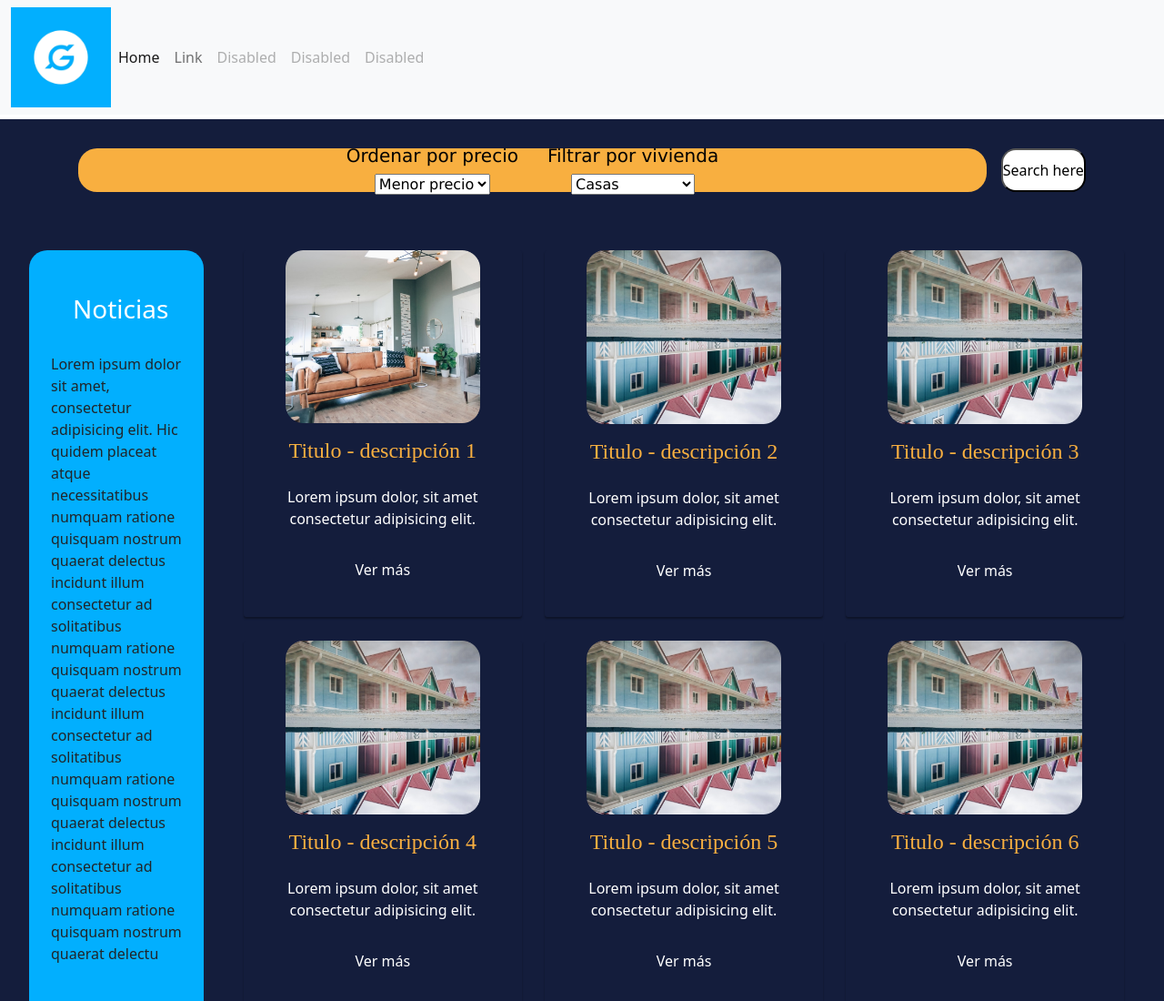
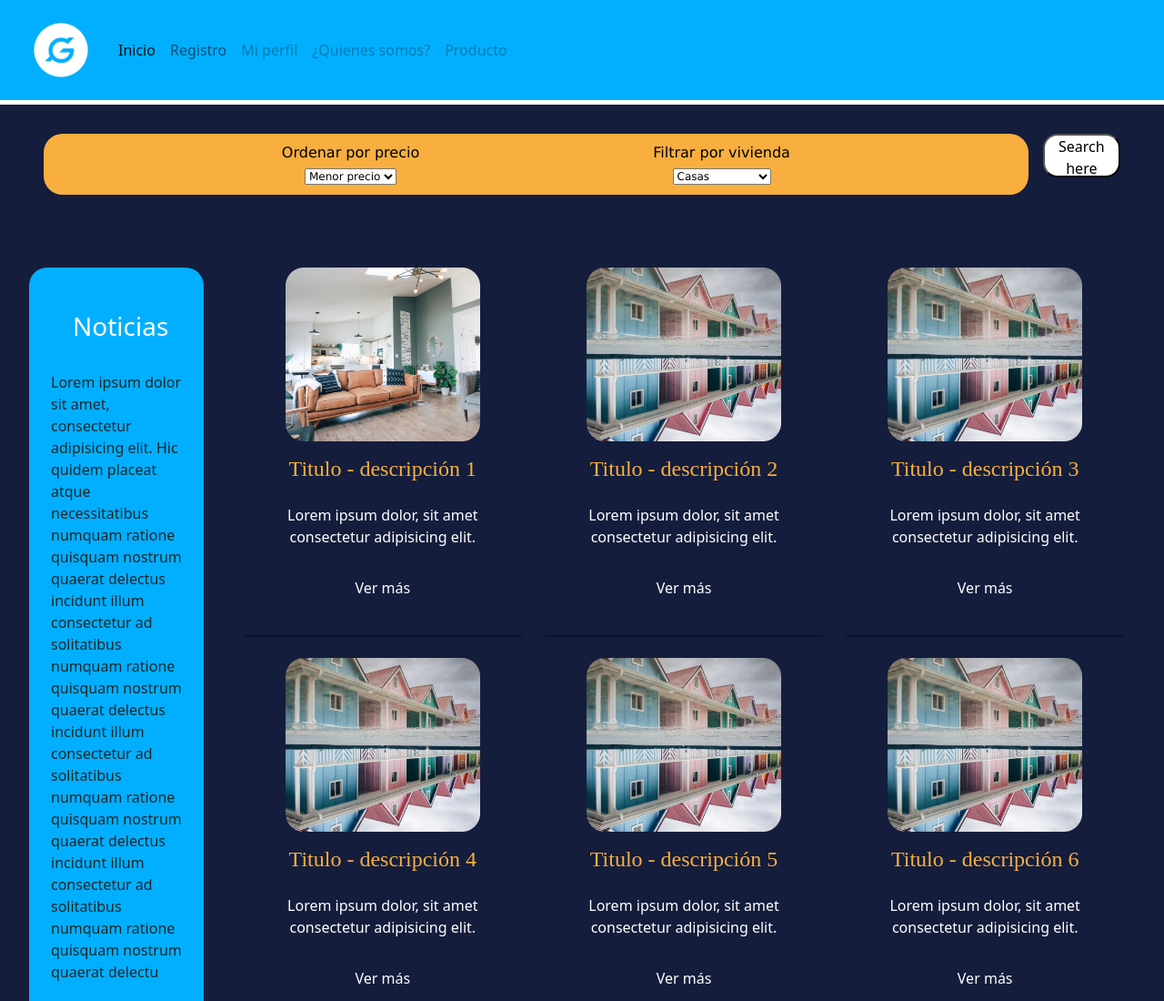
Before and after one commit to MAMQ01/marketplaceGD, a plain HTML site: page index.html in a window 1280 px wide. Shown: the top 1100 px of the page at 91% size. Drawn offline with nearby package versions, Linux system fonts and the light colour scheme.

Commit message:
linkeando el navbar con boostrap

```diff
--- a/css/style.css
+++ b/css/style.css
@@ -12,6 +12,10 @@ html, body {
 .logo {
     width: 110px;
     padding: 0px;
+}
+
+.container-fluid{
+    background-color: #02AFFE;
 }
 
 .header {
@@ -56,13 +60,23 @@ html, body {
 .filtros {
     display: flex;
     text-align: center;
-    padding: 2rem 1rem 0rem 1rem;
+    padding: 2rem 2rem 0rem 2rem;
     gap: 1rem;
     justify-content: center;
     margin-top: 0.3rem;
+    margin: 0.3rem 1rem 1rem 1rem;
 }
 
-.filtros button{
+.navbar{
+    padding: 0;
+}
+
+.navbar navbar-expand-lg bg-light .container-fluid div ul li {
+    color: #ffffff;
+}
+
+
+.filtros h5{
     font-size: 1rem;
 }
 
@@ -71,25 +85,30 @@ html, body {
     border-radius: 1.3rem;
     display: flex;
     align-items: center;
-    justify-content: center;
-    max-height: 3rem;
-    width: 80%;
+    justify-content: space-evenly;
+    max-height: 300px;
+    width: 100%;
     color: #000;
-    font-weight: 800;
+    font-weight: 600;
     font-family: 'Lucida Sans', 'Lucida Sans Regular', 'Lucida Grande', 'Lucida Sans Unicode', Geneva, Verdana, sans-serif;
+    padding: 0.5rem;
+    font-size: 0.75rem;
 }
 
 .filtro_1 {
-    padding: 1rem;
+    padding: 0.2rem;
 }
 
 .filtro_2 {
-    padding: 1rem;
+    padding: 0.2rem;
 }
 
 .filtros button{
     background-color: #ffffff;
     border-radius: 1rem;
+    max-height: 3rem;
+    justify-content: center;
+    align-items: center;
 }
 
 .aside_container {
--- a/index.html
+++ b/index.html
@@ -19,7 +19,7 @@
     <header>
         <nav class="navbar navbar-expand-lg bg-light">
             <div class="container-fluid">
-                <img class="logo" src="./assets/img/LOGO GOODDOLLAR 4.png" alt="">
+                <img class="logo" src="./assets/img/LOGO GOODDOLLAR 4.png" alt="" data-aos="fade-right">
                 <button class="navbar-toggler" type="button" data-bs-toggle="collapse"
                     data-bs-target="#navbarSupportedContent" aria-controls="navbarSupportedContent"
                     aria-expanded="false" aria-label="Toggle navigation">
@@ -28,39 +28,24 @@
                 <div class="collapse navbar-collapse" id="navbarSupportedContent">
                     <ul class="navbar-nav me-auto mb-2 mb-lg-0">
                         <li class="nav-item">
-                            <a class="nav-link active" aria-current="page" href="#">Home</a>
+                            <a class="nav-link active" aria-current="page" href="./index.html">Inicio</a>
                         </li>
                         <li class="nav-item">
-                            <a class="nav-link" href="#">Link</a>
+                            <a class="nav-link" href="./Registro.html">Registro</a>
                         </li>
                         <li class="nav-item">
-                            <a class="nav-link disabled">Disabled</a>
+                            <a class="nav-link disabled" href="./Perfil.html">Mi perfil</a>
                         </li>
                         <li class="nav-item">
-                            <a class="nav-link disabled">Disabled</a>
+                            <a class="nav-link disabled"  href="">¿Quienes somos?</a>
                         </li>
                         <li class="nav-item">
-                            <a class="nav-link disabled">Disabled</a>
+                            <a class="nav-link disabled" href="">Producto</a>
                         </li>
                     </ul>
-                    <!-- <form class="d-flex" role="search">
-                        <input class="form-control me-2" type="search" placeholder="Search" aria-label="Search">
-                        <button class="btn btn-outline-success" type="submit">Search</button>
-                    </form> -->
                 </div>
             </div>
         </nav>
-        <!-- <img class="logo" src="./assets/img/LOGO GOODDOLLAR 4.png" alt="">
-        <nav  data-aos="fade-right">
-            <ul>
-                <li><a class="inicio" href="./index.html">Inicio</a></li>
-                <li><a class="Registro" href="./Registro.html">Registro</a></li>
-                <li><a class="mi perfil" href="./Perfil.html">Mi perfil</a></li>
-                <li><a href="./Quienes_somos.html">¿Quienes somos?</a></li>
-                <li><a href="./Product_1.html">Producto</a></li>
-            </ul>
-        </nav>
-        <button>Publicar</button> -->
     </header>
 
     <main class="main">
```
